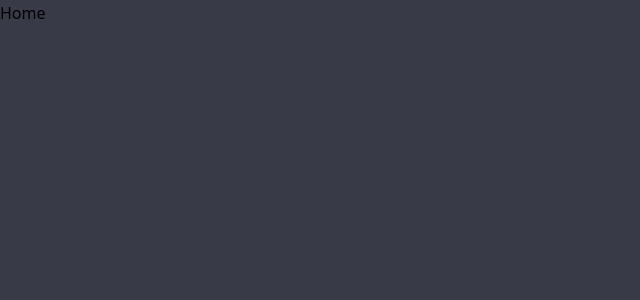
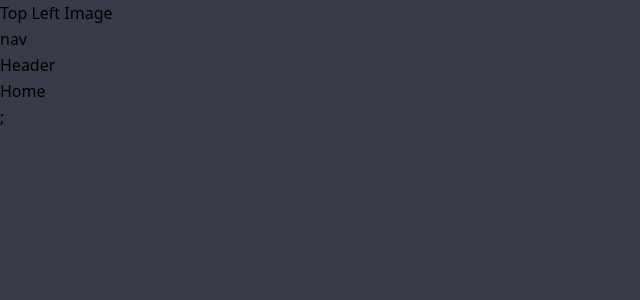
Before and after one commit to Besufekad-HAZ/Elfarus-Portfolio, a Next.js app: page / in a window 1280 px wide. Shown: the top 300 px of the page, without its empty margins (0-640 px from the left). Built offline with nearby package versions, Linux system fonts and the light colour scheme.

Commit message:
Import the layout and setup the _app.js file

```diff
--- a/components/Layout.js
+++ b/components/Layout.js
@@ -16,9 +16,10 @@ import TopLeftImg from "../components/TopLeftImg";
 const Layout = ({ children }) => {
   return (
     <div>
+      <TopLeftImg />
       <Nav />
       <Header />
-      <TopLeftImg />
+      {children}
     </div>
   );
 };
--- a/pages/_app.js
+++ b/pages/_app.js
@@ -1,7 +1,14 @@
-import '../styles/globals.css';
+import "../styles/globals.css";
+
+// components
+import Layout from "../components/Layout";
 
 function MyApp({ Component, pageProps }) {
-  return <Component {...pageProps} />;
+  return (
+    <Layout>
+      <Component {...pageProps} />;
+    </Layout>
+  );
 }
 
 export default MyApp;
```
